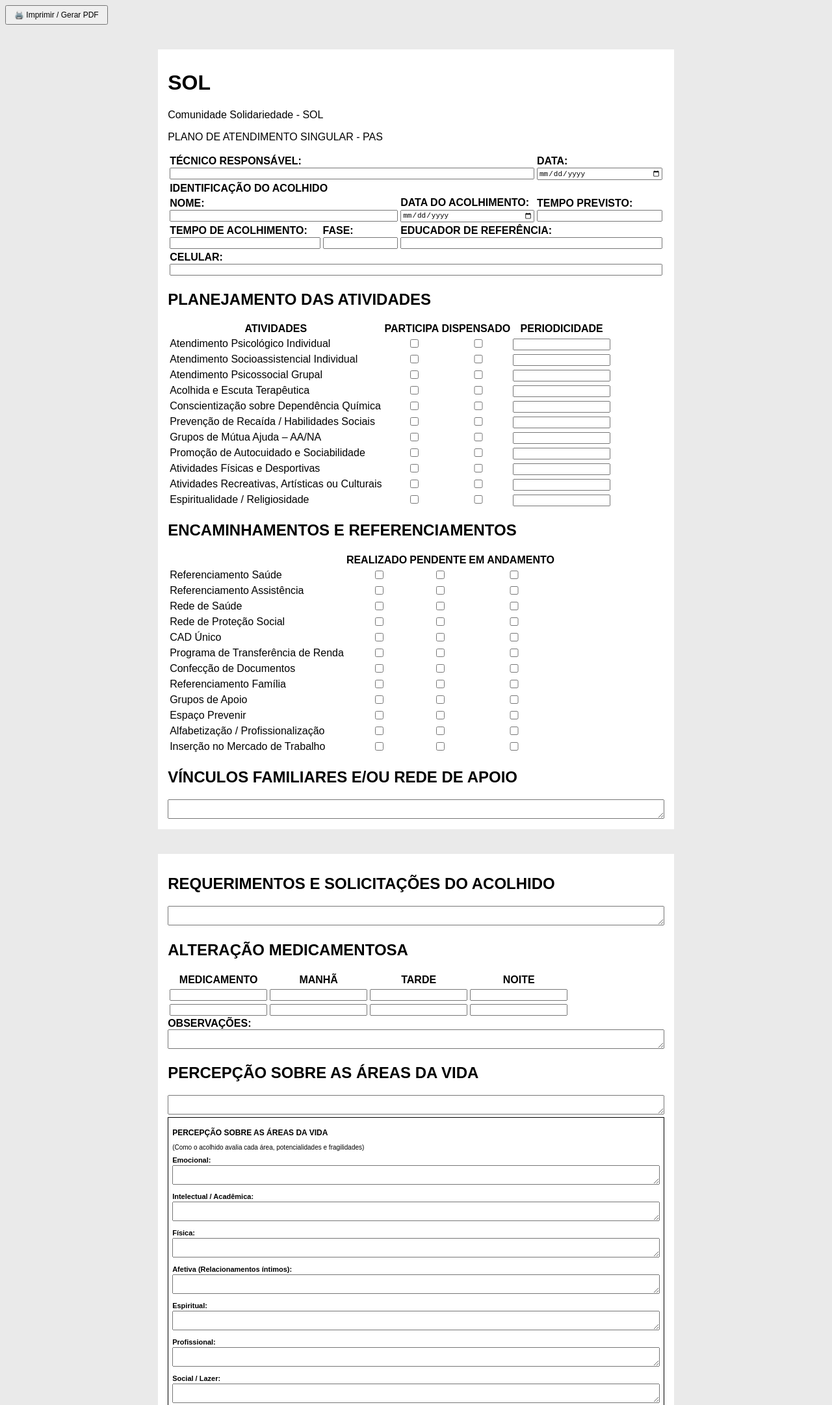
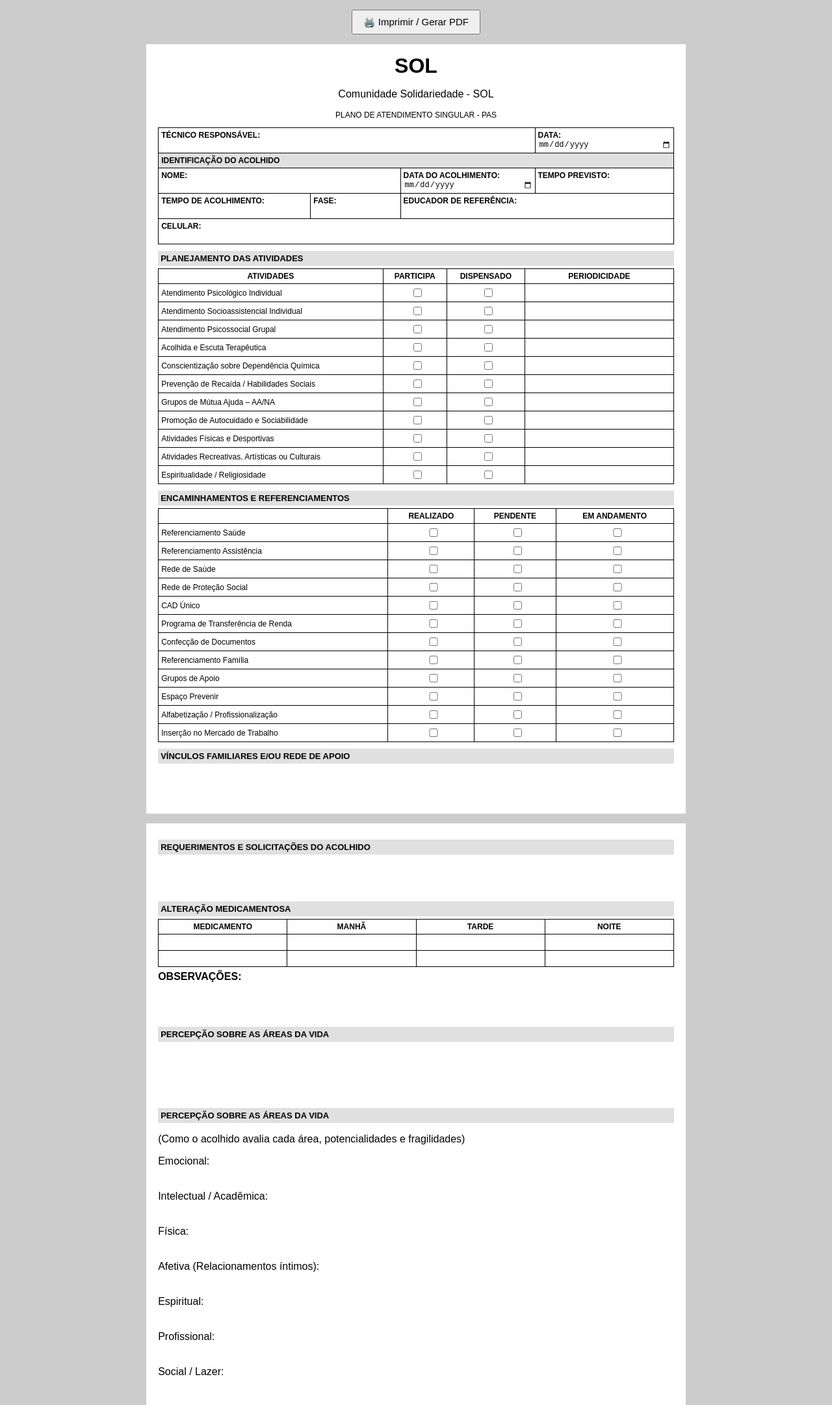
Before and after one commit to Dev-dePaula/S-PAS, a plain HTML site: page index.html in a window 1280 px wide. Shown: the top 2162 px of the page at 65% size. Drawn offline with Linux system fonts and the light colour scheme.

Commit message:
Update styles.css
pouco

```diff
--- a/styles.css
+++ b/styles.css
@@ -1,104 +1,99 @@
 body {
   font-family: Arial, sans-serif;
-  background: #eaeaea;
+  background: #ccc;
 }
 
 .page {
   width: 210mm;
   min-height: 297mm;
   background: #fff;
-  margin: 10mm auto;
-  padding: 12px 15px;
-  box-sizing: border-box;
+  margin: 15px auto;
+  padding: 15px 18px;
+  page-break-after: always;
 }
 
-.header h1 {
+.center {
   text-align: center;
-  font-size: 16px;
-  margin-bottom: 10px;
 }
 
-.secao {
-  border: 1px solid #000;
-  padding: 6px;
-  margin-bottom: 8px;
+.small {
+  font-size: 12px;
 }
 
-.secao h2 {
-  font-size: 12px;
-  margin-bottom: 4px;
+h1 {
+  margin: 0;
 }
 
-.subtitulo {
-  font-size: 10px;
-  margin-bottom: 4px;
+h2 {
+  background: #e0e0e0;
+  padding: 4px;
+  font-size: 13px;
+  margin: 10px 0 4px 0;
 }
 
-.campo {
-  margin-bottom: 4px;
+.table {
+  width: 100%;
+  border-collapse: collapse;
+  margin-bottom: 6px;
 }
 
-.campo label {
-  font-weight: bold;
-  font-size: 11px;
+.table th,
+.table td {
+  border: 1px solid #000;
+  padding: 4px;
+  font-size: 12px;
+}
+
+.gray {
+  background: #e0e0e0;
 }
 
 input, textarea {
   width: 100%;
-  font-size: 11px;
-  box-sizing: border-box;
-}
-
-.grid-2 {
-  display: grid;
-  grid-template-columns: 1fr 1fr;
-  gap: 6px;
-}
-
-.grid-3 {
-  display: grid;
-  grid-template-columns: 1fr 1fr 1fr;
-  gap: 6px;
-}
-
-.vinculos textarea {
-  min-height: 60px;
-}
-
-.assinatura p {
-  font-size: 11px;
-}
-
-.linha-assinatura {
-  margin-top: 20px;
-  border-top: 1px solid #000;
-  width: 60%;
-  text-align: center;
-  font-size: 11px;
-}
-
-.acoes {
-  text-align: center;
-  margin-top: 10px;
-}
-
-button {
-  padding: 6px 12px;
+  border: none;
+  outline: none;
   font-size: 12px;
 }
 
-/* ===== IMPRESSÃO ===== */
+textarea {
+  resize: none;
+}
+
+.textarea-curto {
+  min-height: 50px;
+}
+
+.textarea-medio {
+  min-height: 80px;
+}
+
+.assinatura {
+  margin-top: 30px;
+}
+
+.print-area {
+  text-align: center;
+  margin: 15px;
+}
+
+.print-area button {
+  padding: 8px 16px;
+  font-size: 15px;
+  cursor: pointer;
+}
+
+/* IMPRESSÃO */
 @media print {
   body {
-    background: none;
+    background: #fff;
   }
 
-  .acoes {
+  .print-area {
     display: none;
   }
 
   .page {
     margin: 0;
-    padding: 10mm;
+    padding: 15mm;
   }
 }
```
